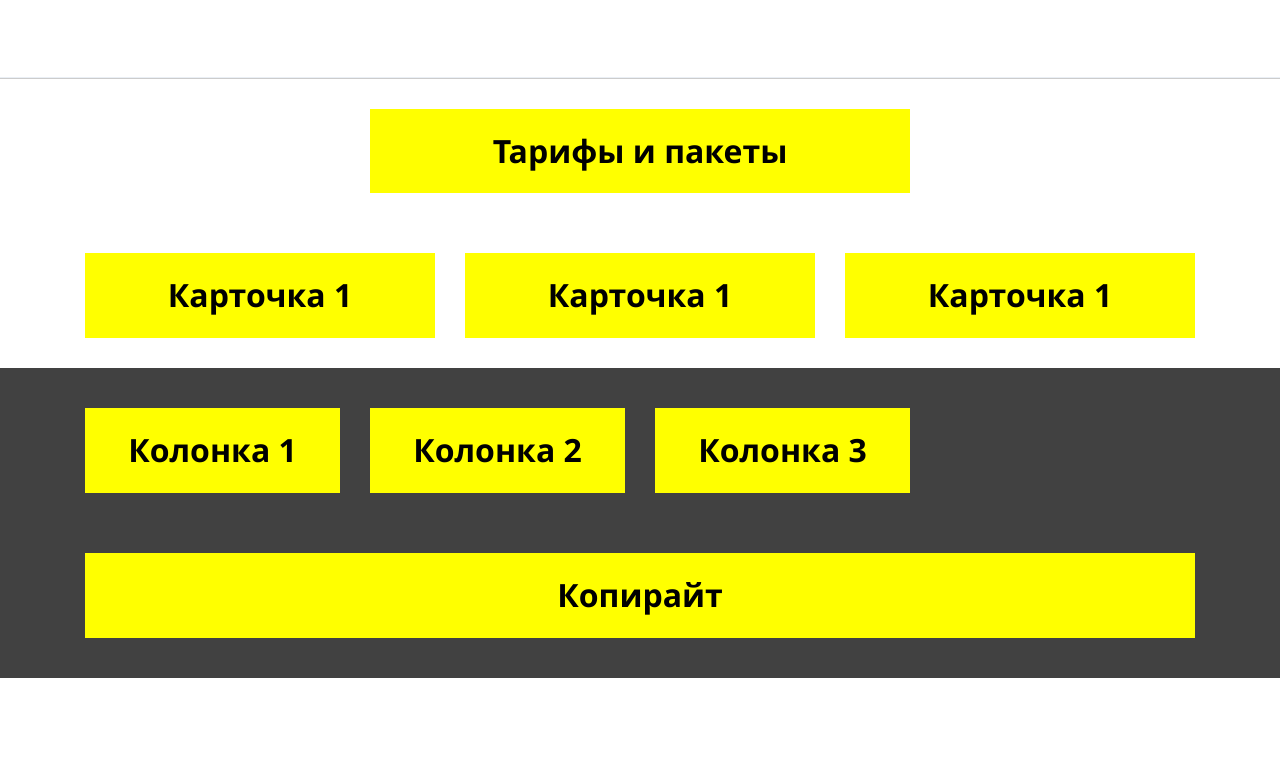
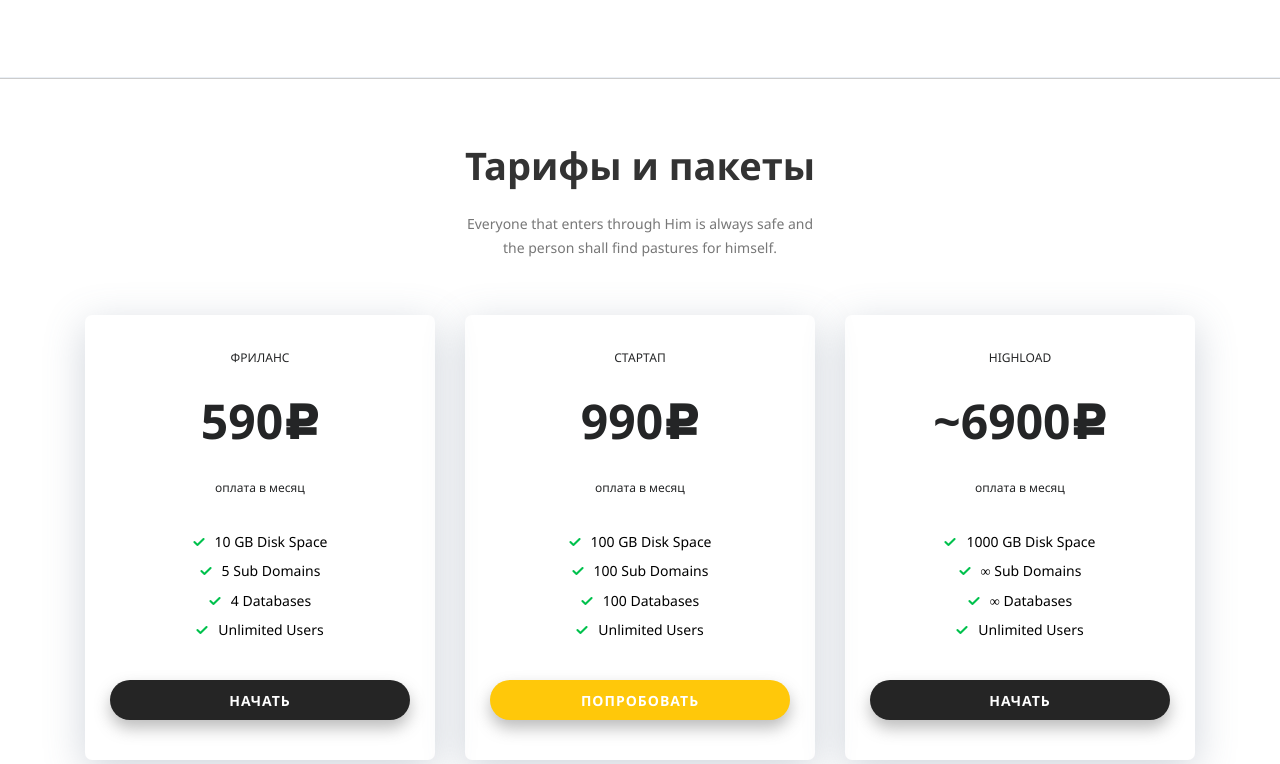
Before and after one commit to javafvr/apollo, a website: page pug/index.pug in a window 1280 px wide. Shown: the part 2120-2884 px from the top of the page. Before the commit the page ends 2798 px from the top, so only its background shows below. Drawn offline with nearby package versions, Linux system fonts and the light colour scheme; files that its build step writes are made by us from their sources; files whose address does not match are found by name.

Commit message:
add packages

```diff
--- a/less/base/_base.less
+++ b/less/base/_base.less
@@ -13,6 +13,17 @@ body {
 	font-family: 'Noto Sans';
 }
 
+p{
+	font-size: 14px;
+	line-height: 24px;
+	color: #777;
+}
+
+.subtitle-text{
+	margin-bottom: 55px;
+	margin-top: 0;
+}
+
 .line {
 	border-top: 1px solid #EAEFF5;
 }
--- /dev/null
+++ b/less/block/_button.less
@@ -0,0 +1,37 @@
+.button{
+	width: 100%;
+	display: inline-block;
+	padding-top: 14px;
+	padding-bottom: 12px;
+	padding-left: 44px;
+	padding-right: 44px;
+	font-size: 14px;
+	line-height: 1;
+	font-weight: 700;
+	text-transform: uppercase;
+	letter-spacing: 1px;
+	-webkit-border-radius: 22px;
+	        border-radius: 22px;
+	cursor: pointer;
+	box-shadow: 0px 8px 16px 0px rgba(171, 171, 171, 0.8);
+	background-color: rgb(37, 37, 37);
+	color: #FFF;
+
+	&:hover, &:active, &:focus{
+		text-decoration: none;
+		background-color: #ffc80a;
+		color: #fff;
+	}
+}
+
+.button--orange{
+	background-color: #ffc80a;
+	padding-left: 30px;
+	padding-right: 30px;
+
+	&:hover, &:active, &:focus{
+		text-decoration: none;
+		background-color: #ffe400;
+		color: #000;
+	}
+}
--- /dev/null
+++ b/less/block/_package.less
@@ -0,0 +1,72 @@
+.package{
+	border-radius: 7px;
+	box-shadow: 0px 10px 40px 0px rgba(99, 117, 138, 0.3);
+	padding-bottom: 40px;
+	padding-top: 35px;
+	padding-left: 25px;
+	padding-right: 25px;
+	margin-bottom: 40px;
+
+	@media (min-width:768px){
+		margin-bottom: 0;
+	}
+
+	&--last{
+		margin-bottom: 0;
+	}
+}
+
+.package__name{
+	margin-bottom: 20px;
+	font-size: 12px;
+	color: #242526;
+	text-transform: uppercase;
+}
+
+.package__price{
+	font-weight: 700;
+	margin-bottom: 24px;
+	font-size: 48px;
+	color: #242526;
+	&:after{
+		content:"c";
+		font-family: 'als_rublregular';
+	}
+}
+
+.package__period{
+	font-size: 12px;
+	color: #242526;
+	margin-bottom: 35px;
+
+}
+
+.package__benefits{
+	margin-bottom: 40px;
+	font-size: 14px;
+	ul{
+		margin: 0;
+		padding: 0;
+		list-style-type:none;
+
+		li{
+			margin: 0;
+			padding: 0;
+			margin-bottom: 10px;
+
+			&:before{
+				content:"";
+				width: 12px;
+				height: 12px;
+				background-image: url("../img/icons/ok_icon.png");
+				background-repeat: no-repeat;
+				background-position: left 3px;
+				display: inline-block;
+				margin-right: 10px;
+			}
+
+		}
+
+	}
+
+}
--- a/less/main.less
+++ b/less/main.less
@@ -7,6 +7,8 @@
 // Apollo blocks
 @import "block/_heading.less";
 @import "block/_section.less";
+@import "block/_package";
+@import "block/_button";
 
 // Apollo Sections
 @import "sections/_logo";
--- a/pug/index.pug
+++ b/pug/index.pug
@@ -129,17 +129,52 @@ html(lang="ru")
 						p Duis aute irure dolor in reprehenderit in voluptate velit esse cillum dolore eu fugiat nulla pariatur.
 					a.service-description__button-more
 		.line
-		.container
-			.row.justify-content-center
-				.col-sm-6
-					.block Тарифы и пакеты
+		.container.section
+			.row.justify-content-center.text-center
+				.col-sm-6.col-sm-offset-3.col-md-4.col-md-offset-3
+					h3.heading.heading--mb20 Тарифы и пакеты
+					p.subtitle-text Everyone that enters through Him is always safe and the person shall find pastures for himself.
 			.row
-				.col-xl-4
-					.block Карточка 1
-				.col-xl-4
-					.block Карточка 1
-				.col-xl-4
-					.block Карточка 1
+				.col-xl-4.col-sm-4
+					//- Package card 1
+					.package.text-center
+						.package__name фриланс
+						.package__price 590
+						.package__period оплата в месяц
+						.package__benefits
+							ul
+								li 10 GB Disk Space
+								li 5 Sub Domains
+								li 4 Databases
+								li Unlimited Users
+						.button Начать
+
+				.col-xl-4.col-sm-4
+					//- Package card 2
+					.package.text-center
+						.package__name стартап
+						.package__price 990
+						.package__period оплата в месяц
+						.package__benefits
+							ul
+								li 100 GB Disk Space
+								li 100 Sub Domains
+								li 100 Databases
+								li Unlimited Users
+						.button.button--orange попробовать
+				.col-xl-4.col-sm-4
+					//- Package card 3
+					.package.package--last.text-center
+						.package__name highload
+						.package__price ~6900
+						.package__period оплата в месяц
+						.package__benefits
+							ul
+								li 1000 GB Disk Space
+								li ∞ Sub Domains
+								li ∞ Databases
+								li Unlimited Users
+						.button Начать
 		footer.footer
 			.container
 				.row
```
Also changed, not shown: docs/css/main.css, docs/img/icons/ok_icon.png (added), docs/index.html.
